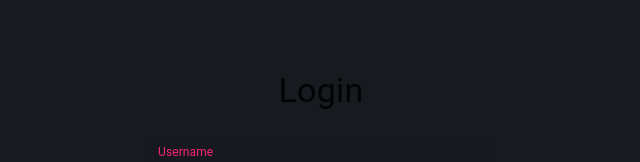
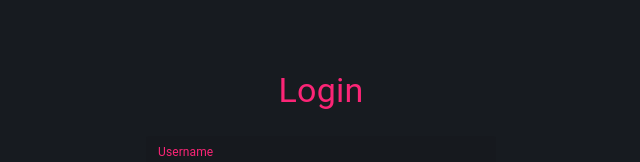
Before and after one commit to laclac102/movie-project, a React (Create React App) app: page /login in a window 1280 px wide. Shown: the part 199-361 px from the top of the page, without its empty margins (319-959 px from the left). Built offline with nearby package versions, Linux system fonts and the light colour scheme.

Commit message:
update typo color

```diff
--- a/src/components/TrendingCard.js
+++ b/src/components/TrendingCard.js
@@ -30,7 +30,7 @@ function TrendingCard({ items }) {
   const navigate = useNavigate();
   const [showTitle, setShowTitle] = useState(false);
   return (
-    <Carousel sx={{ width: "90%" }}>
+    <Carousel sx={{ width: "80%" }}>
       {items &&
         items.length > 0 &&
         items.map((item, index) => (
--- a/src/pages/LoginPage.js
+++ b/src/pages/LoginPage.js
@@ -45,7 +45,10 @@ function LoginPage() {
   return (
     <FormProvider methods={methods} onSubmit={handleSubmit(onSubmit)}>
       <Stack spacing={3} sx={{ minWidth: "350px" }}>
-        <Typography variant="h4" textAlign="center">
+        <Typography
+          variant="h4"
+          textAlign="center"
+          sx={{ color: "primary.contrastText" }}>
           Login
         </Typography>
         <FTextField name="username" label="Username" />
```
